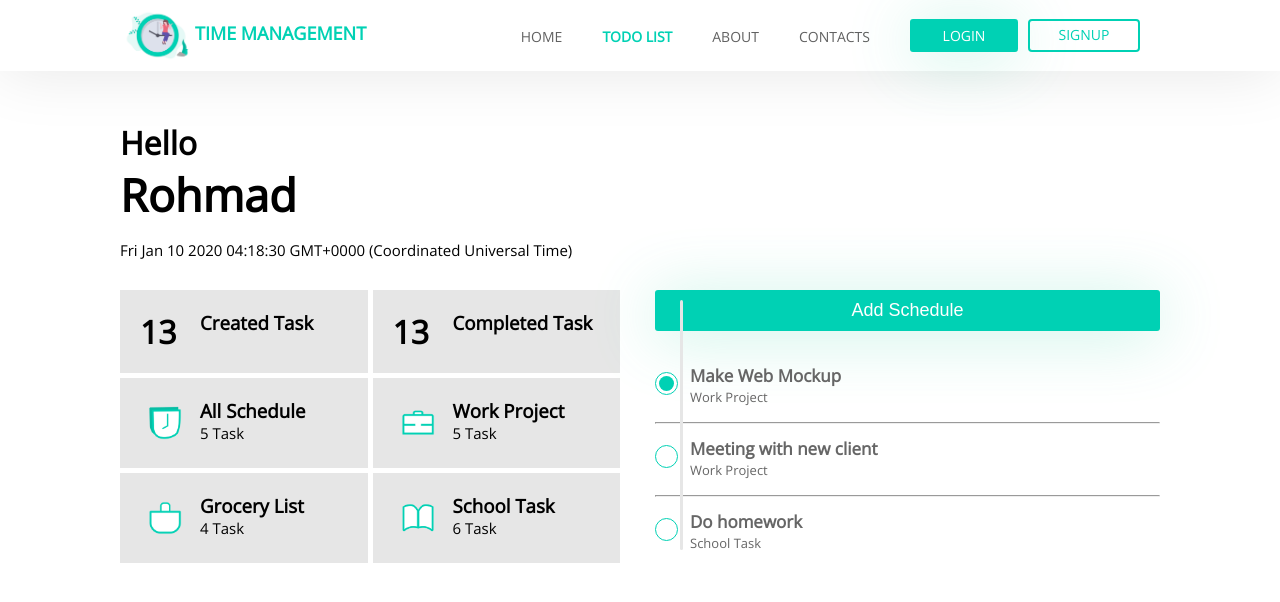
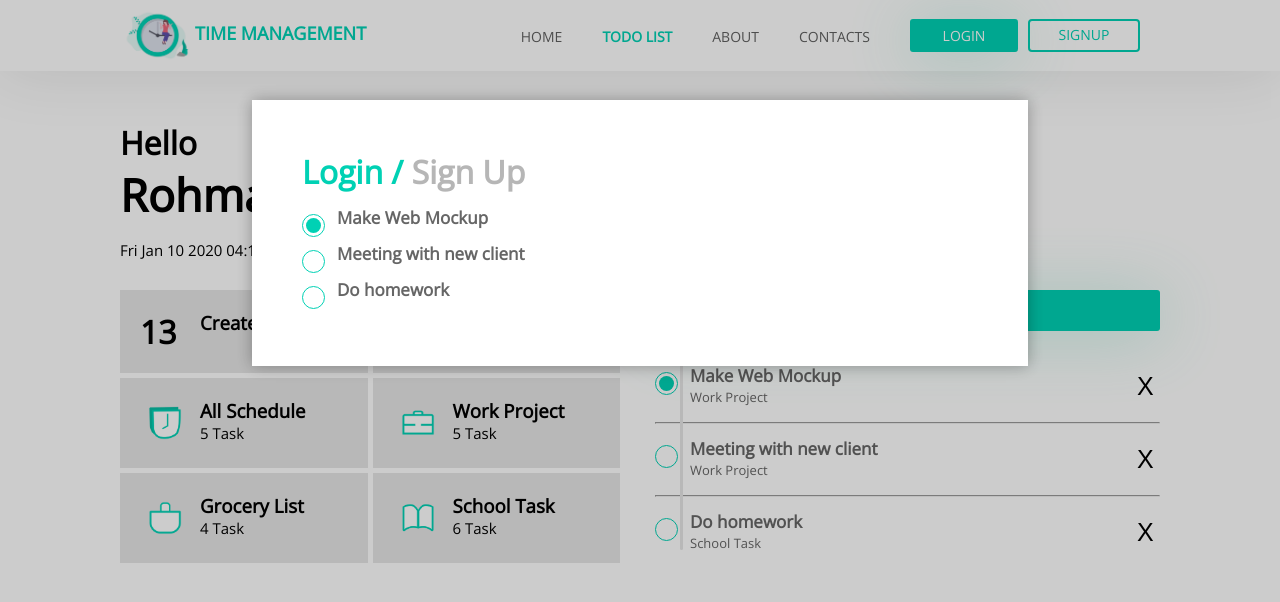
Before and after one commit to logixode/time-management, a plain HTML site: page view/todo.html in a window 1280 px wide. Both pictures are taken after a click on the button "Add Schedule". Drawn offline with nearby package versions, Linux system fonts and the light colour scheme.

Commit message:
add addSchedule() function

```diff
--- a/assets/css/style.css
+++ b/assets/css/style.css
@@ -28,6 +28,10 @@ nav {
 
 form {
     padding-right: 16px;
+}
+
+.oflow-hidden {
+    overflow: hidden;
 }
 
 [type="text"], [type="email"], [type="password"] {
@@ -94,6 +98,39 @@ form {
     opacity: 1;
     -webkit-transform: scale(1);
     transform: scale(1);
+}
+
+.absolute {
+    position: absolute;
+}
+
+.delete {
+    right: 0px;
+    margin-top: 5px;
+    /* color: red; */
+    background: transparent;
+    font-size: 25px;
+}
+.delete:hover {
+    color: red;
+    transition: 0.2s ease;
+}
+
+.dialog {
+    background: rgba(0,0,0,0.2);
+    /* display: none; */
+    visibility: hidden;
+    position: fixed;
+    z-index: 999;
+    top: 0;
+    right: 0;
+    left: 0;
+    border: 0;
+    height: 100vh;
+}
+
+.show-dialog {
+    visibility: visible !important;
 }
 
 .radio-bold {
@@ -183,12 +220,16 @@ nav .nav-item .item:hover {
     width: 65%;
 }
 
+.w-75 {
+    width: 75%;
+}
+
+.w-93 {
+    width: 93%;
+}
+
 .w-100 {
     width: 100% !important;
-}
-
-.w-75 {
-    width: 75%;
 }
 
 .col-4 {
@@ -478,6 +519,19 @@ nav .nav-item .item:hover {
     width: 230px;
     background: #00D1B4;
     box-shadow: 0px 5px 64px rgba(68, 216, 171, 0.3);
+    border-radius: 3px;
+    animation: button-show 1s ;
+}
+
+.btn-danger {
+    color: white;
+    font-size: 18px;
+    line-height: 25px;
+    padding: 5px;
+    border-radius: 20px;
+    /* width: 35px; */
+    background: #e94b1b;
+    box-shadow: 0px 5px 64px rgba(216, 78, 68, 0.3);
     border-radius: 3px;
     animation: button-show 1s ;
 }
--- a/index.js
+++ b/index.js
@@ -2,5 +2,10 @@ function showMenu() {
     document.getElementById('menu').classList.toggle('menu-mobile')
 }
 
+function addSchedule() {
+    document.getElementById('dialog').classList.toggle('show-dialog')
+    document.body.classList.toggle('oflow-hidden')
+}
+
 const date = new Date();
 document.getElementById("date").innerHTML = date;
--- a/view/todo.html
+++ b/view/todo.html
@@ -106,23 +106,61 @@
             </div>
 
             <div class="col-6">
-                <button class="btn btn-primary w-100 btn-thin mb-2">Add Schedule</button>
+                <button class="btn btn-primary w-100 btn-thin mb-2" onclick="addSchedule()">Add Schedule</button>
                 <p>
                     <input type="checkbox" id="radio1" name="radio-group" checked>
-                    <label for="radio1"><b class="radio-bold">Make Web Mockup</b><br/>Work Project</label>
+                    <label for="radio1" class="w-93">
+                        <b class="radio-bold">Make Web Mockup</b>
+                        <button class="btn absolute delete">X</button>
+                        <br/>Work Project
+                    </label>
                 </p> <hr/>
                 <p>
                     <input type="checkbox" id="radio2" name="radio-group" />
-                    <label for="radio2"><b class="radio-bold">Meeting with new client</b><br/>Work Project</label>
+                    <label for="radio2" class="w-93">
+                        <b class="radio-bold">Meeting with new client</b>
+                        <button class="btn absolute delete">X</button>
+                        <br/>Work Project</label>
                 </p> <hr/>
                 <p>
                     <input type="checkbox" id="radio3" name="radio-group" />
-                    <label for="radio3"><b class="radio-bold">Do homework</b><br/>School Task</label>
+                    <label for="radio3" class="w-93">
+                        <b class="radio-bold">Do homework</b>
+                        <button class="btn absolute delete">X</button>
+                        <br/>School Task</label>
                 </p>
             </div>
         </div>
     </div>
 
+
+    <div class="container p-5 dialog" id="dialog">
+        <div class="w-65 m-auto mt-5 card p-5">
+            <h1 class="text-gray mb-1"><span class="text-primary">
+                Login /</span> Sign Up
+            </h1>
+            <p>
+                <input type="checkbox" id="radio1" name="radio-group" checked>
+                <label for="radio1" class="w-93">
+                    <b class="radio-bold">Make Web Mockup</b>
+                </label>
+            </p>
+            <p>
+                <input type="checkbox" id="radio2" name="radio-group" />
+                <label for="radio2" class="w-93">
+                    <b class="radio-bold">Meeting with new client</b>
+                </label>
+            </p>
+            <p>
+                <input type="checkbox" id="radio3" name="radio-group" />
+                <label for="radio3" class="w-93">
+                    <b class="radio-bold">Do homework</b>
+                </label>
+            </p>
+        </div>
+    </div>
+
+
     <script src="../index.js"></script>
 </body>
 </html>
```
